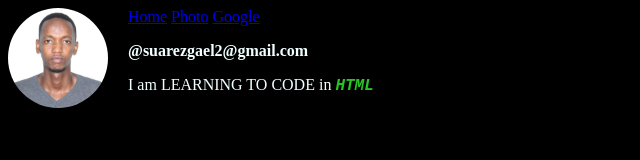
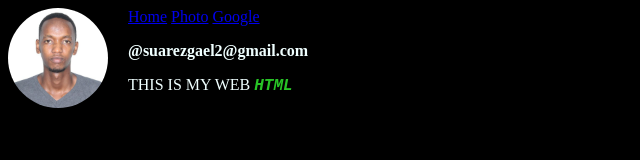
Before and after one commit to nsuarez7/gaga, a plain HTML site: page index.html in a window 1280 px wide. Shown: the whole page, without its empty margins (0-640 px from the left). Drawn offline with Linux system fonts and the light colour scheme.

Commit message:
Update index.html

```diff
--- a/index.html
+++ b/index.html
@@ -40,7 +40,7 @@
     <a href="assets/Kasha log.png" download>Photo</a>
     <a href="https://www.google.com/" target="_blank">Google</a>
     <p class="username">@suarezgael2@gmail.com</p>
-    <p>I am LEARNING TO CODE in <em>HTML</em> </p>
+    <p>THIS IS MY WEB <em>HTML</em> </p>
 
 </body>
 </html>
```
